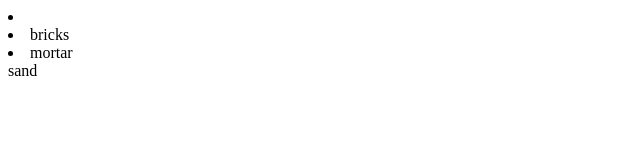
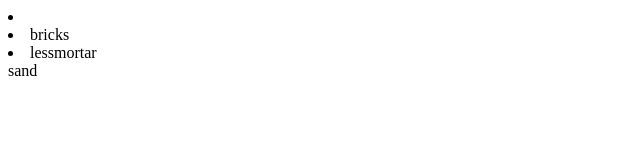
Before and after one commit to omoyke/newGitTest, a plain HTML site: page index.html in a window 1280 px wide. Shown: the full height of the page, 0-640 px from the left. Drawn offline with Linux system fonts and the light colour scheme.

Commit message:
less mortar

```diff
--- a/index.html
+++ b/index.html
@@ -4,7 +4,7 @@
     <div>
         <li>
             <li> bricks</li>
-            <li>mortar</li>
+            <li>lessmortar</li>
             </li> sand </li>
             </ul>
     </div>
```
